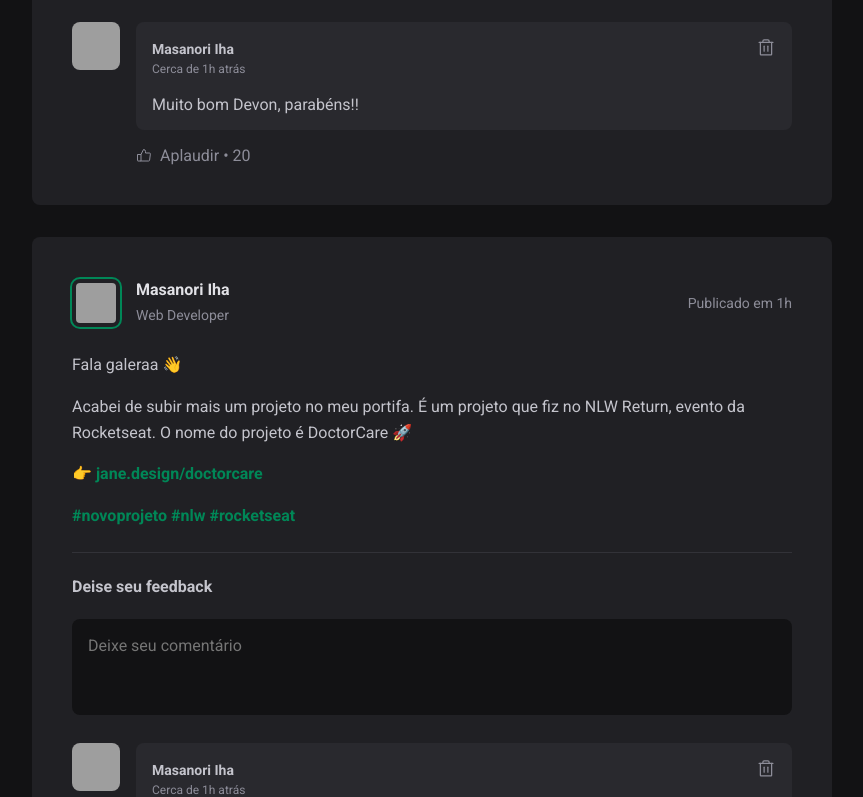
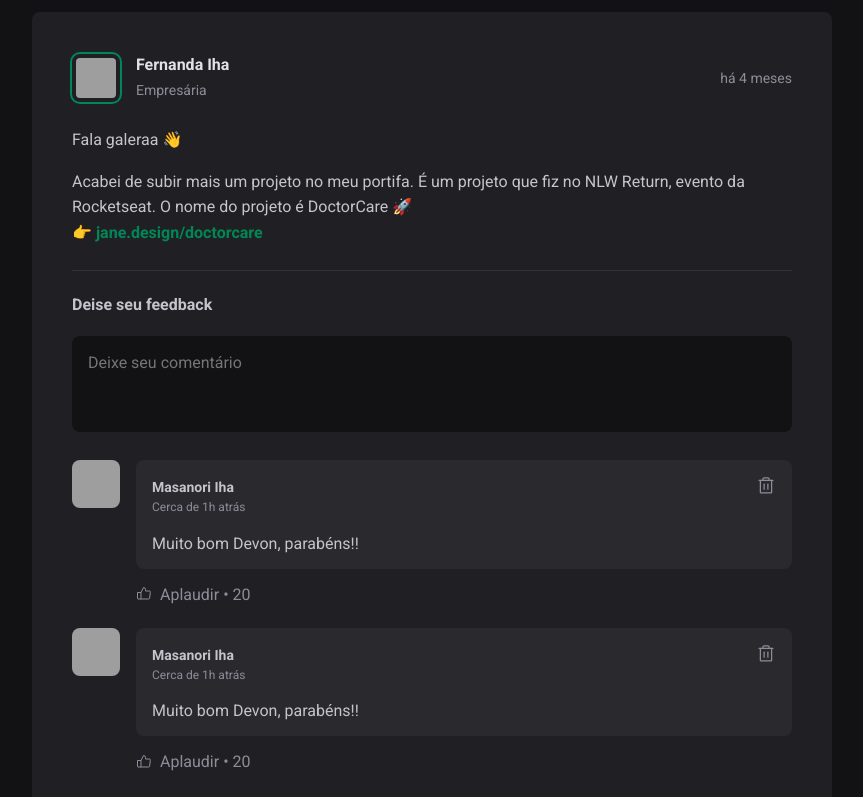
Before and after one commit to Masaiha/Rocketseat-blog, a React (Vite) app: page / in a window 1280 px wide. Shown: the part 923-1720 px from the top of the page, without its empty margins (352-1215 px from the left). Built offline with nearby package versions, Linux system fonts and the light colour scheme; grey boxes are pictures that could not be loaded.

Commit message:
instalando date-fns, implementando objeto de posts e de comentários

```diff
--- a/package.json
+++ b/package.json
@@ -9,6 +9,7 @@
     "preview": "vite preview"
   },
   "dependencies": {
+    "date-fns": "^2.29.2",
     "phosphor-react": "^1.4.1",
     "react": "^18.2.0",
     "react-dom": "^18.2.0"
--- a/src/App.jsx
+++ b/src/App.jsx
@@ -3,6 +3,38 @@ import { Post } from "./Components/Post";
 
 import styles from "./App.module.css";
 import { Sidebar } from "./Components/Sidebar";
+
+const posts = [
+  {
+    id: 1,
+    author: {
+      avatar_url: 'https://avatars.githubusercontent.com/u/14970377?v=4',
+      name: 'Masanori Iha',
+      role: 'Desenvolvedor Web'
+    },
+    content: [
+       { type: 'paragraph', content: 'Fala galeraa 👋' }
+      ,{ type: 'paragraph', content: 'Acabei de subir mais um projeto no meu portifa. É um projeto que fiz no NLW Return, evento da Rocketseat. O nome do projeto é DoctorCare 🚀' }
+      ,{ type: 'link', content: '👉 jane.design/doctorcare' }
+    ],
+    publishedAt: new Date('2022-05-03 20:00:00')
+  },
+  {
+    id: 2,
+    author: {
+      avatar_url: 'https://avatars.githubusercontent.com/u/103864822?v=4',
+      name: 'Fernanda Iha',
+      role: 'Empresária'
+    },
+    content: [
+       { type: 'paragraph', content: 'Fala galeraa 👋' }
+      ,{ type: 'paragraph', content: 'Acabei de subir mais um projeto no meu portifa. É um projeto que fiz no NLW Return, evento da Rocketseat. O nome do projeto é DoctorCare 🚀' }
+      ,{ type: 'link', content: '👉 jane.design/doctorcare' }
+    ],
+    publishedAt: new Date('2022-05-04 19:23:43')
+  }
+]
+
 
 function App() {
   return (
@@ -12,8 +44,17 @@ function App() {
       <div className={ styles.wrapper }>
         <Sidebar />
         <main>
-          <Post />
-          <Post />
+          {
+            posts.map(post => {
+              return (
+                <Post
+                  author= { post.author }
+                  content= { post.content }
+                  publishedAt= { post.publishedAt }
+                />
+              )
+            })
+          }
         </main>
       </div>
     </>
--- a/src/Components/Post.jsx
+++ b/src/Components/Post.jsx
@@ -1,35 +1,53 @@
+import { useState, useEffect } from 'react';
+
 import { Avatar } from './Avatar';
 import { Comment } from './Comment';
 import styles from './Post.module.css';
+import { format, formatDistanceToNow } from 'date-fns';
+import { ptBR } from 'date-fns/locale';
 
+export function Post({ author, publishedAt, content }) {
 
-export function Post() {
+    const [comments, setComments] = new useState([1, 2]);
+
+    const publishedDateFormatted = format(publishedAt, "d 'de' LLLL 'às' HH:mm'h'", { locale:ptBR });
+    const publishedDateRelativeToNow = formatDistanceToNow(publishedAt, { locale:ptBR, addSuffix: true });
+
+    function handleCreateNewComment() {
+        event.preventDefault();
+
+        setComments([...comments, comments.lenght + 1]);
+    }
+
     return (
         <article className={ styles.post }>
             <header>
                 <div className={ styles.author }>
-                    <Avatar src="https://avatars.githubusercontent.com/u/14970377?v=4"/>
+                    <Avatar src={ author.avatar_url }/>
                     <div className={ styles.authorInfo }>
-                        <strong>Masanori Iha</strong>
-                        <span>Web Developer</span>
+                        <strong>{ author.name }</strong>
+                        <span>{ author.role }</span>
                     </div>
                 </div>
 
-                <time title='11 de maio às 08:13' dateTime='2022-05-11 08:13:38'>Publicado em 1h</time>
+                <time title={ publishedDateFormatted } dateTime={ publishedAt.toISOString() }>{ publishedDateRelativeToNow }</time>
             </header>
+            <div className={ styles.content }>
+            {
+                content.map(line => {
+                    if(line.type == 'paragraph'){
+                        return <p>{ line.content }</p>
+                    }else if(line.type === 'link'){
+                        return <a href="#">{ line.content }</a>
+                    }else{
+                        return ''
+                    }
 
-            <div className={ styles.content }>
-                <p>Fala galeraa 👋</p>
-                <p>Acabei de subir mais um projeto no meu portifa. É um projeto que fiz no NLW Return, evento da Rocketseat. O nome do projeto é DoctorCare 🚀</p>
-                <p> <a href="#">👉 jane.design/doctorcare</a></p>
-                <p>
-                    <a href="#">#novoprojeto</a> {' '}
-                    <a href="#">#nlw</a> {' '}
-                    <a href="#">#rocketseat</a>
-                </p>
+                })
+            }
             </div>
 
-            <form className={ styles.comentForm }>
+            <form onSubmit={ handleCreateNewComment } className={ styles.comentForm }>
                 <strong>Deise seu feedback</strong>
 
                 <textarea placeholder='Deixe seu comentário' cols="30" rows="10"></textarea>
@@ -40,9 +58,11 @@ export function Post() {
             </form>
 
             <div className={ styles.commentList }>
-                <Comment />
-                <Comment />
-                <Comment />
+                {
+                    comments.map(comment => {
+                        return <Comment />
+                    })
+                }
             </div>
         </article>
     )
```
Also changed, not shown: 1 other file (tests, documents, lock files or other folders).
